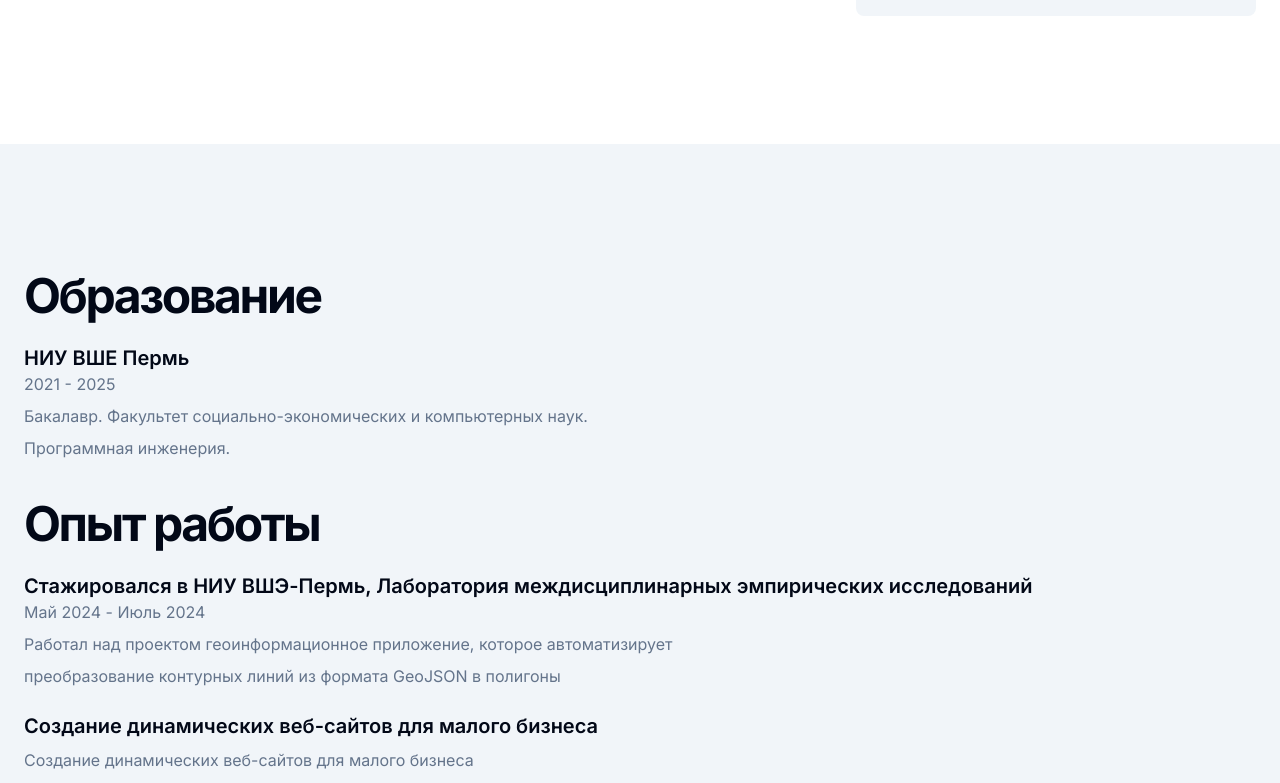
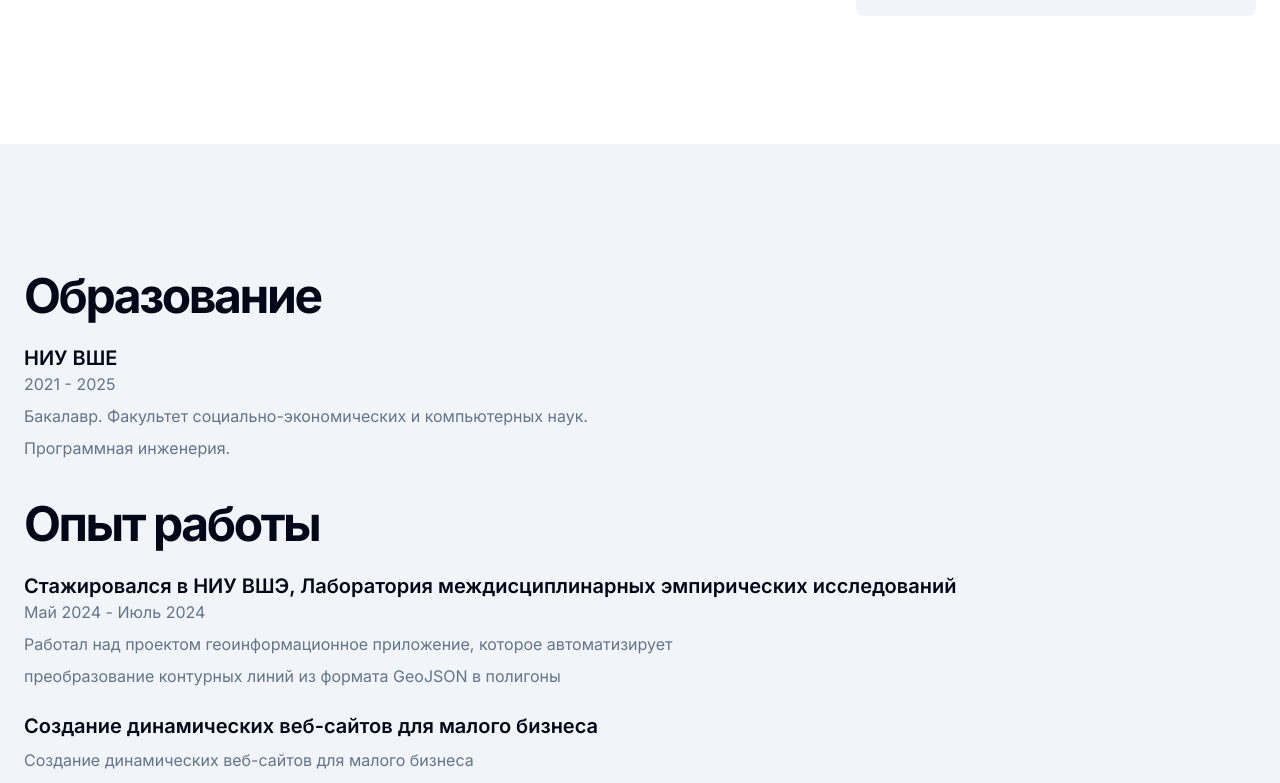
Before and after one commit to molokoedovmp/Resume, a Next.js app: page / in a window 1280 px wide. Shown: the part 520-1303 px from the top of the page. Built offline with nearby package versions, Linux system fonts and the light colour scheme.

Commit message:
new commit

```diff
--- a/components/component/home-page.tsx
+++ b/components/component/home-page.tsx
@@ -89,7 +89,7 @@ export function HomePage() {
               <h2 className="text-3xl font-bold tracking-tighter sm:text-4xl md:text-5xl">Образование</h2>
               <div className="mt-6 space-y-6">
                 <div>
-                  <h3 className="text-xl font-semibold">НИУ ВШЕ Пермь</h3>
+                  <h3 className="text-xl font-semibold">НИУ ВШЕ</h3>
                   <p className="text-muted-foreground">2021 - 2025</p>
                   <ul className="mt-2 space-y-2 text-muted-foreground">
                     <li>Бакалавр. Факультет социально-экономических и компьютерных наук.</li>
@@ -102,7 +102,7 @@ export function HomePage() {
               <h2 className="text-3xl font-bold tracking-tighter sm:text-4xl md:text-5xl">Опыт работы</h2>
               <div className="mt-6 space-y-6">
                 <div>
-                  <h3 className="text-xl font-semibold">Стажировался в НИУ ВШЭ-Пермь, Лаборатория междисциплинарных эмпирических исследований</h3>
+                  <h3 className="text-xl font-semibold">Стажировался в НИУ ВШЭ, Лаборатория междисциплинарных эмпирических исследований</h3>
                   <p className="text-muted-foreground">Май 2024 - Июль 2024</p>
                   <ul className="mt-2 space-y-2 text-muted-foreground">
                     <li>Работал над проектом геоинформационное приложение, которое автоматизирует </li>
```
